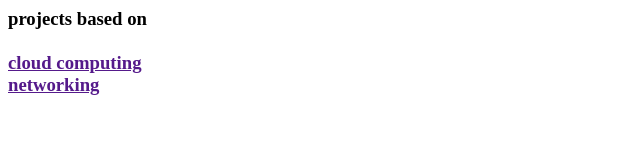
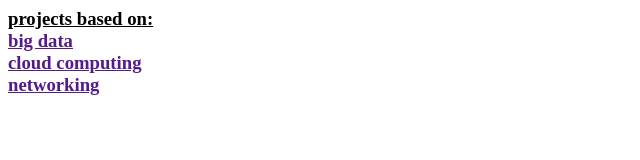
Before and after one commit to candy95/candy95.github.io, a plain HTML site: page dep.html in a window 1280 px wide. Shown: the whole page, without its empty margins (0-640 px from the left). Drawn offline with Linux system fonts and the light colour scheme.

Commit message:
Update dep.html

```diff
--- a/dep.html
+++ b/dep.html
@@ -1,7 +1,7 @@
 <html>
 <body>
-<h3> projects based on</br>
-<a href="" target="disp" ></big data></br>
+  <h3><u> projects based on:</u></br>
+<a href="" target="disp" >big data</a></br>
 <a href="" target="disp" >cloud computing</a></br>
 <a href="" target="disp">networking</a></br></h3>
 </body>
```
